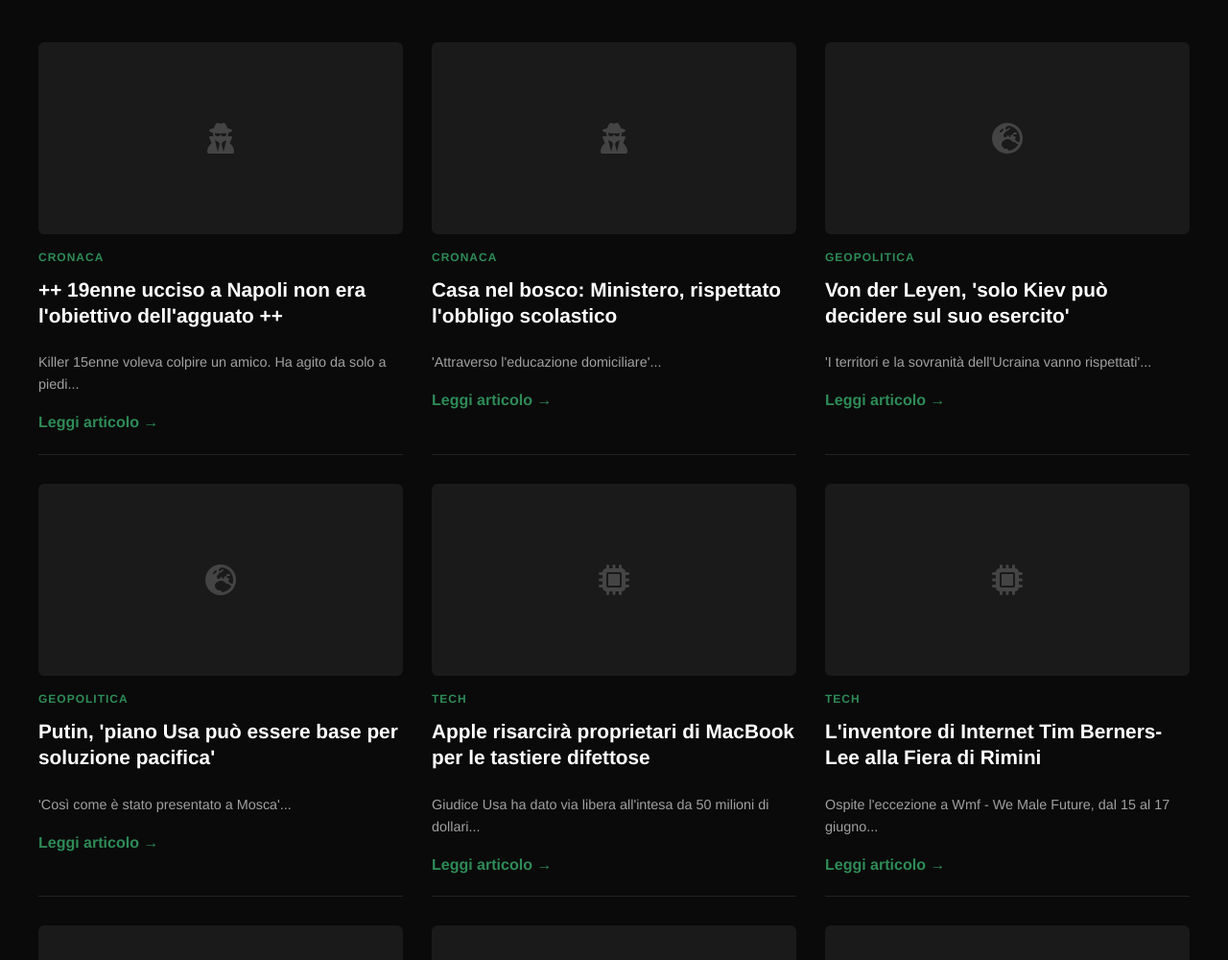
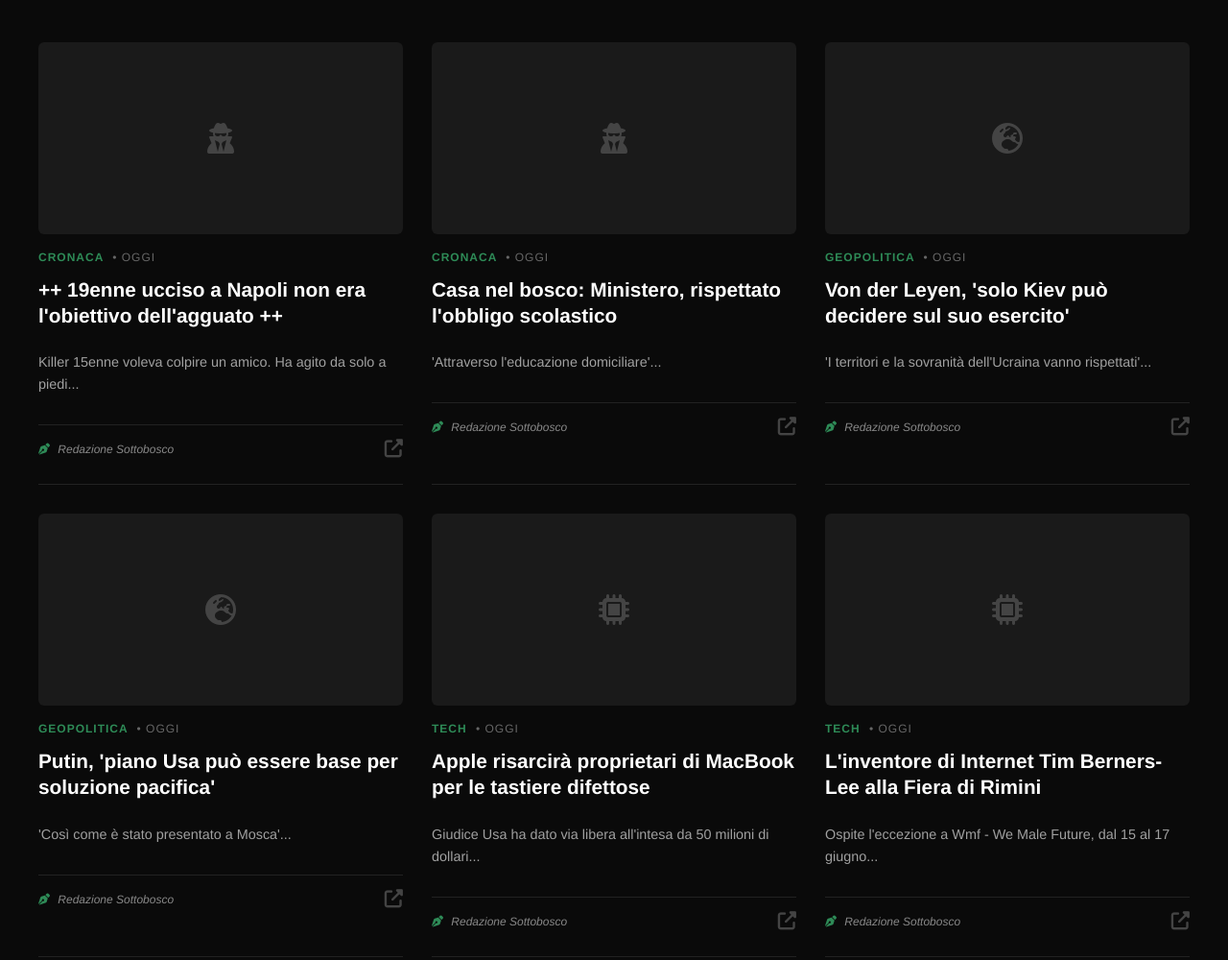
Before and after one commit to guglielmobrancato/il-sottobosco, a plain HTML site: page index.html in a window 1280 px wide. Shown: the part 1551-2551 px from the top of the page at 96% size. Drawn offline with Linux system fonts and the light colour scheme.

Commit message:
Update index.html

```diff
--- a/index.html
+++ b/index.html
@@ -162,18 +162,33 @@
     <script src="news.js"></script>
     <script>
         // Funzione che "disegna" le news leggendo la variabile newsData dal file news.js
-        function loadNews() {
+   function loadNews() {
             const container = document.getElementById('news-container');
-            container.innerHTML = ""; // Pulisce tutto
+            container.innerHTML = "";
 
-            newsData.forEach(item => {
+            // Prende i primi 12 articoli (così il sito non diventa infinito)
+            const latestNews = newsData.slice(0, 12);
+
+            latestNews.forEach(item => {
+                // Se è una news vecchia senza autore, mettiamo un default
+                const author = item.author || "Redazione Sottobosco";
+                const date = item.date || "Oggi";
+
                 const html = `
                     <article class="news-card" data-category="${item.category}">
                         <div class="news-img"><i class="fas ${item.imageIcon} fa-2x"></i></div>
-                        <div class="news-meta">${item.category}</div>
+                        <div class="news-meta">
+                            ${item.category} <span style="color:#666; font-size:0.75rem; font-weight:normal; margin-left:5px;">• ${date}</span>
+                        </div>
                         <h3 class="news-title">${item.title}</h3>
                         <p class="news-excerpt">${item.excerpt}</p>
-                        <a href="${item.link}" class="read-more" style="color:var(--primary); font-weight:bold;">Leggi articolo &rarr;</a>
+
+                        <div style="margin-top:15px; border-top:1px solid #222; padding-top:10px; display:flex; justify-content:space-between; align-items:center;">
+                            <div style="font-size:0.75rem; color:#888; font-style:italic;">
+                                <i class="fas fa-pen-nib" style="margin-right:5px; color:var(--primary);"></i> ${author}
+                            </div>
+                            <a href="${item.link}" target="_blank" style="font-size:1.2rem; color:#444;"><i class="fas fa-external-link-alt"></i></a>
+                        </div>
                     </article>
                 `;
                 container.innerHTML += html;
@@ -201,4 +216,5 @@
         window.onload = loadNews;
     </script>
 </body>
+
 </html>
```
